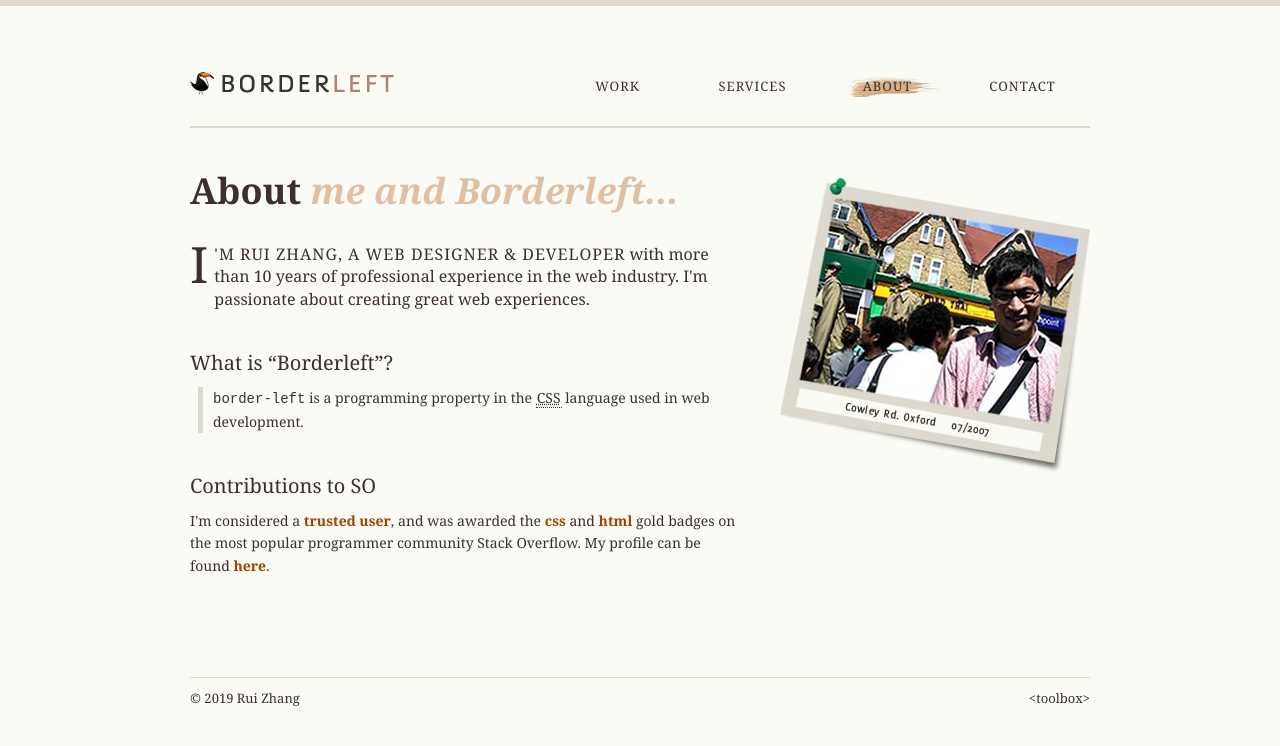
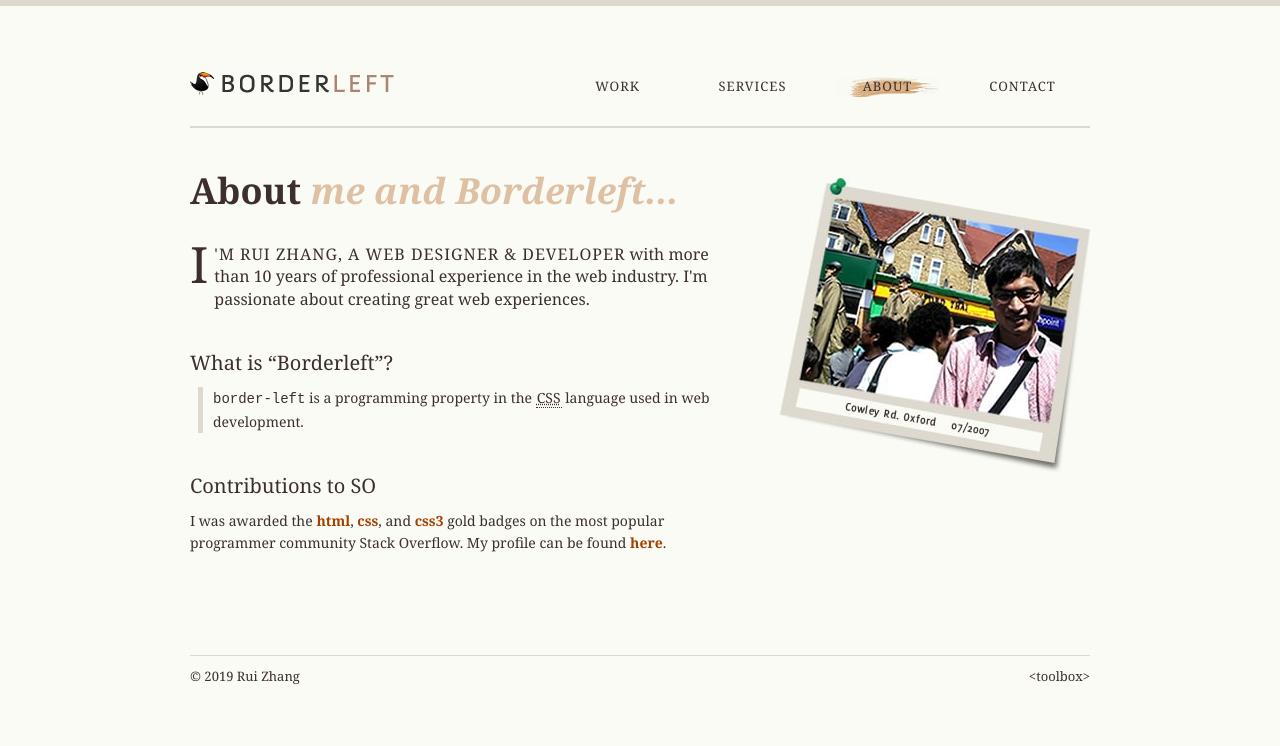
Before and after one commit to borderleft/borderleft.github.io, a Jekyll site: the page built from about/index.html, in a window 1280 px wide. Shown: the top 746 px of the page. Built offline with Jekyll 4.4.1, drawn with Linux system fonts in a browser that asks for light colours.

Commit message:
Update about

```diff
--- a/about/index.html
+++ b/about/index.html
@@ -21,7 +21,7 @@
 
     <li class="session third">
         <h2>Contributions to SO</h2>
-        <p>I'm considered a <a title="Awarded at 20,000 reputation" href="http://stackoverflow.com/help/privileges">trusted user</a>, and was awarded the <a title="Awarded 84 times globally as of February 2016" href="http://stackoverflow.com/help/badges/247/css">css</a> and <a title="Awarded 97 times globally as of April 2016" href="http://stackoverflow.com/help/badges/134/html">html</a> gold badges on the most popular programmer community Stack Overflow. My profile can be found <a href="http://stackoverflow.com/users/483779">here</a>.</p>
+        <p>I was awarded the <a title="Awarded 97 times globally as of April 2016" href="http://stackoverflow.com/help/badges/134/html">html</a>, <a title="Awarded 84 times globally as of January 2016" href="http://stackoverflow.com/help/badges/247/css">css</a>, and <a title="Awarded 14 times globally as of February 2018" href="https://stackoverflow.com/help/badges/2140/css3">css3</a> gold badges on the most popular programmer community Stack Overflow. My profile can be found <a href="http://stackoverflow.com/users/483779">here</a>.</p>
     </li>
 
 </ul>
```
